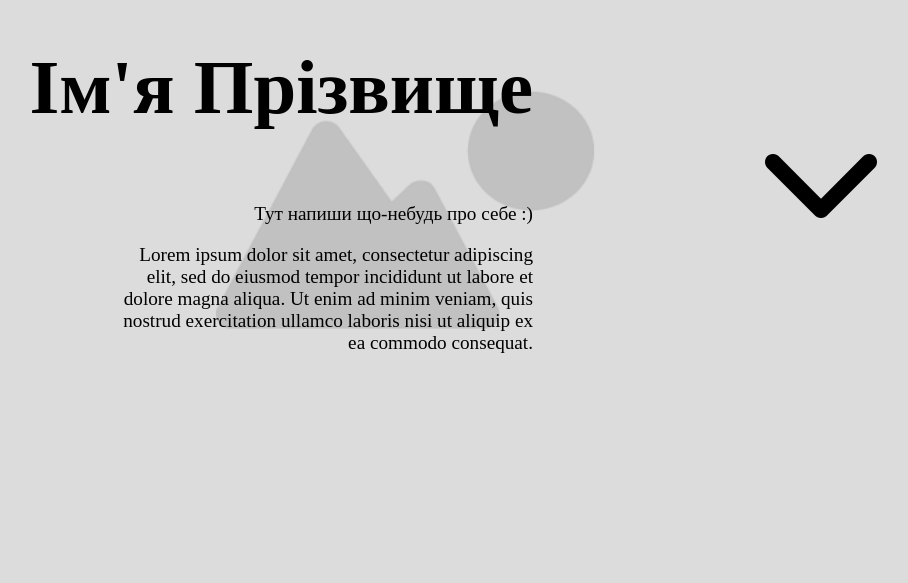
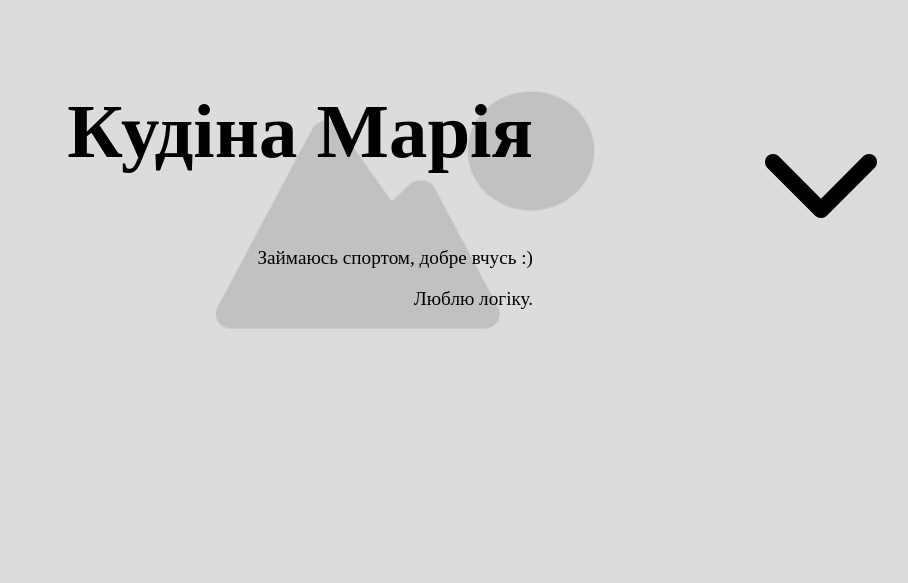
Before and after one commit to kwelti/project, a plain HTML site: page index.html in a window 1280 px wide. Shown: the part 217-800 px from the top of the page, without its empty margins (235-1143 px from the left). Drawn offline with Linux system fonts and the light colour scheme.

Commit message:
Update index.html

```diff
--- a/index.html
+++ b/index.html
@@ -9,10 +9,10 @@
 <body>
     <header>
         <div class="header_left">
-            <h1>Ім'я Прізвище</h1>
+            <h1>Кудіна Марія</h1>
             <div class="bio">
-                <p>Тут напиши що-небудь про себе :)</p>
-                <p>Lorem ipsum dolor sit amet, consectetur adipiscing elit, sed do eiusmod tempor incididunt ut labore et dolore magna aliqua. Ut enim ad minim veniam, quis nostrud exercitation ullamco laboris nisi ut aliquip ex ea commodo consequat.</p>
+                <p>Займаюсь спортом, добре вчусь :)</p>
+                <p>Люблю логіку.</p>
             </div>
         </div>
         <div class="header_right">
@@ -48,13 +48,19 @@
             <h1>Контакти</h1>
             <div class="section_row">
                 <div class="section_item">
+                    <a href = "https://www.instagram.com/">
                     <img src="Instagram_icon.png.webp" alt="">
+                    </a>
                 </div>
                 <div class="section_item">
+                    <a href = "https://web.telegram.org/a/">
                     <img src="tg_logo.svg" alt="">
+                    </a>
                 </div>
                 <div class="section_item">
+                    <a href = "https://mail.google.com/mail/u/0/#inbox">
                     <img src="email_logo.png" alt="">
+                    </a>
                 </div>
             </div>
         </section>
```
